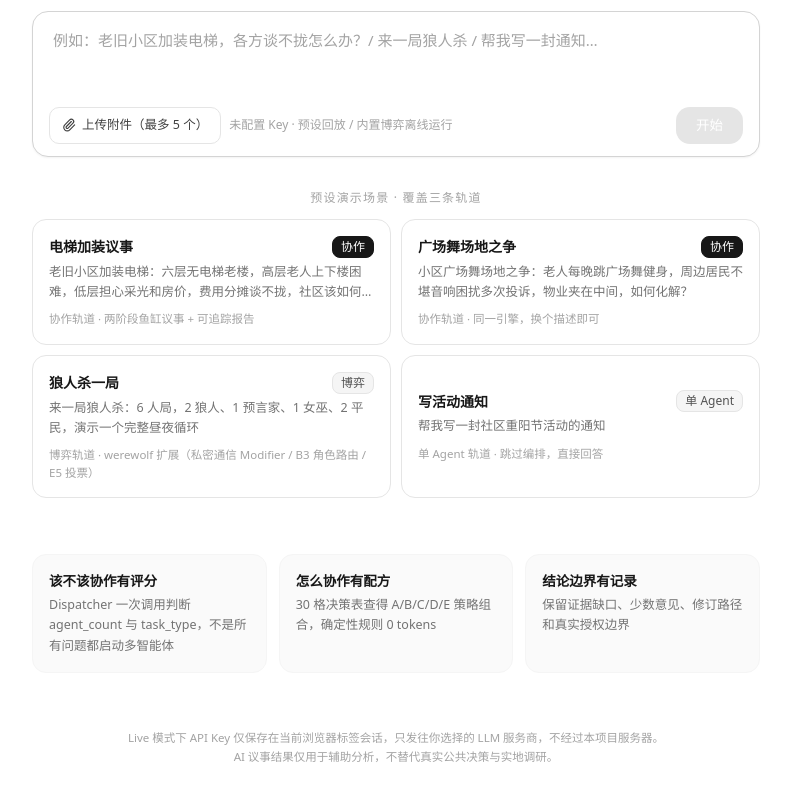
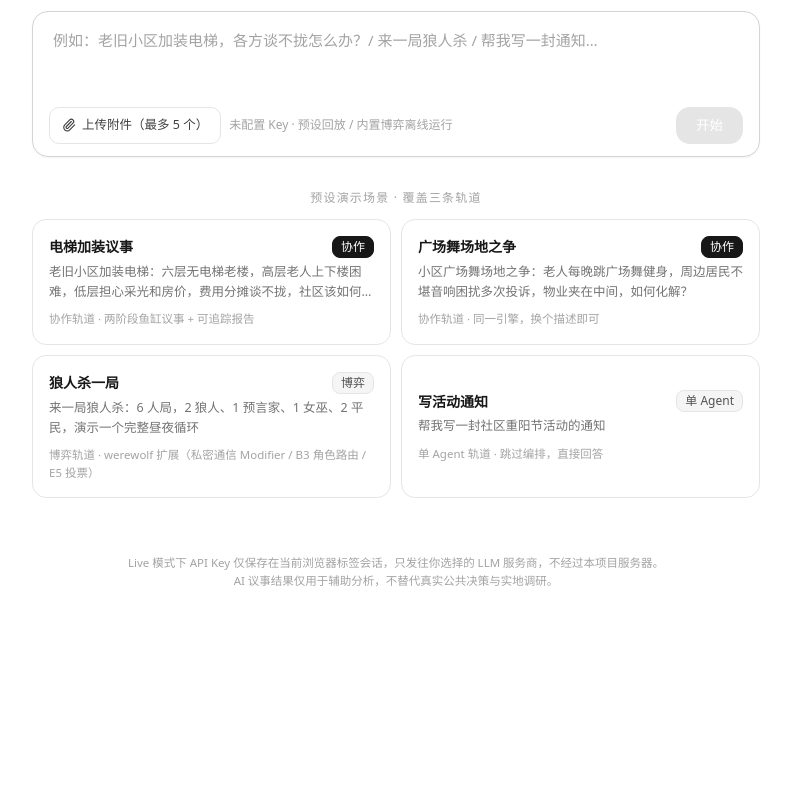
Before and after one commit to Fllsyshiyu/multiagent--, a React (Vite) app: page / in a window 1280 px wide. Shown: the part 409-1209 px from the top of the page, without its empty margins (244-1035 px from the left). After the commit the page ends 1096 px from the top, so only its background shows below. Built offline with nearby package versions, Linux system fonts and the light colour scheme.

Commit message:
chore: 移除首页框架说明三卡片

```diff
--- a/src/pages/Home.tsx
+++ b/src/pages/Home.tsx
@@ -345,20 +345,6 @@ export default function Home() {
                 </button>
               ))}
             </div>
-          </div>
-
-          {/* 框架说明 */}
-          <div className="mt-14 grid grid-cols-1 gap-3 sm:grid-cols-3">
-            {[
-              { t: '该不该协作有评分', d: 'Dispatcher 一次调用判断 agent_count 与 task_type，不是所有问题都启动多智能体' },
-              { t: '怎么协作有配方', d: '30 格决策表查得 A/B/C/D/E 策略组合，确定性规则 0 tokens' },
-              { t: '结论边界有记录', d: '保留证据缺口、少数意见、修订路径和真实授权边界' },
-            ].map((f) => (
-              <div key={f.t} className="rounded-xl border border-neutral-100 bg-neutral-50 p-4">
-                <div className="text-[13.5px] font-bold text-neutral-900">{f.t}</div>
-                <div className="mt-1 text-[12.5px] leading-relaxed text-neutral-500">{f.d}</div>
-              </div>
-            ))}
           </div>
 
           <footer className="mt-14 text-center text-[11.5px] leading-relaxed text-neutral-400">
```
